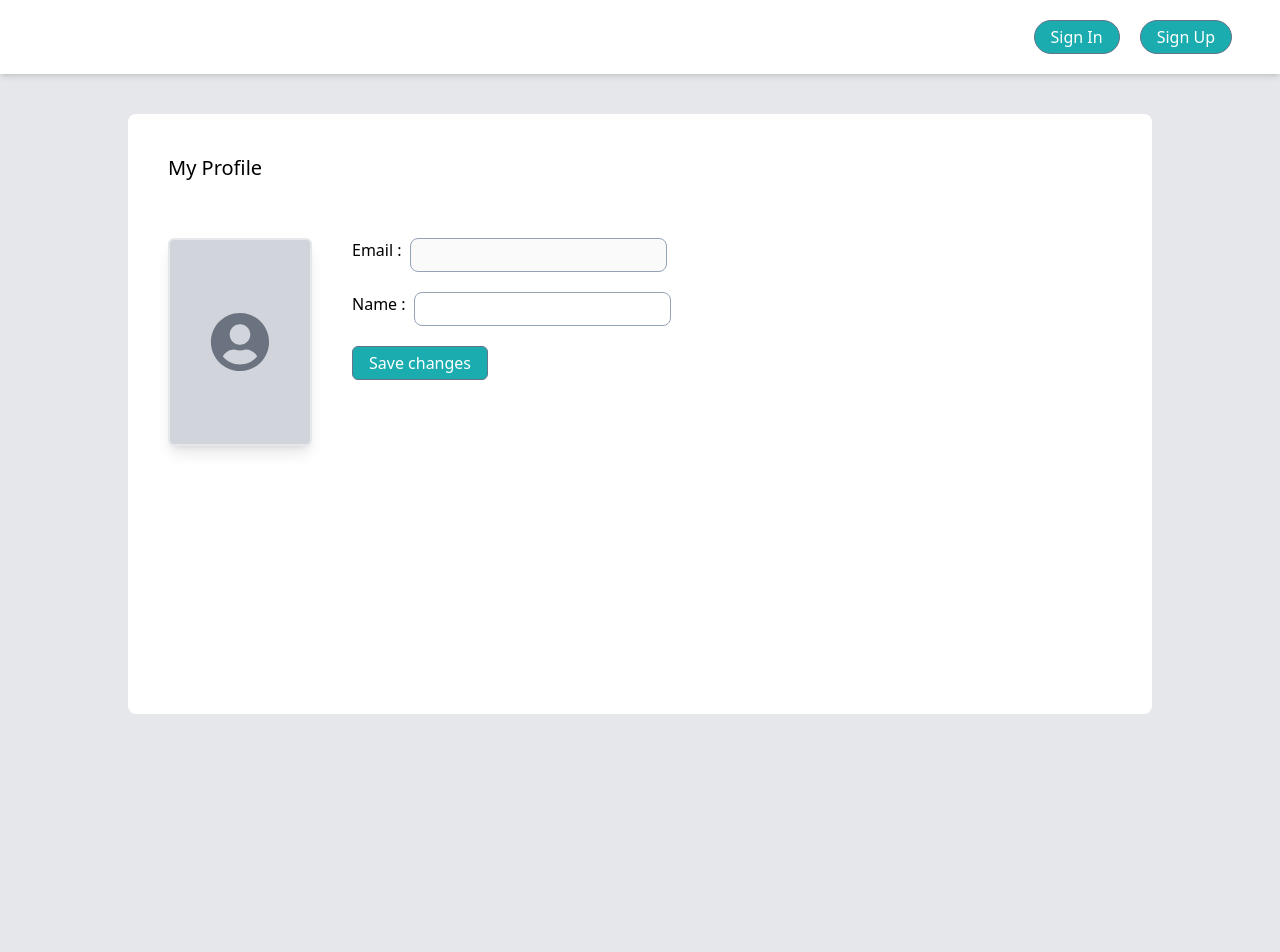
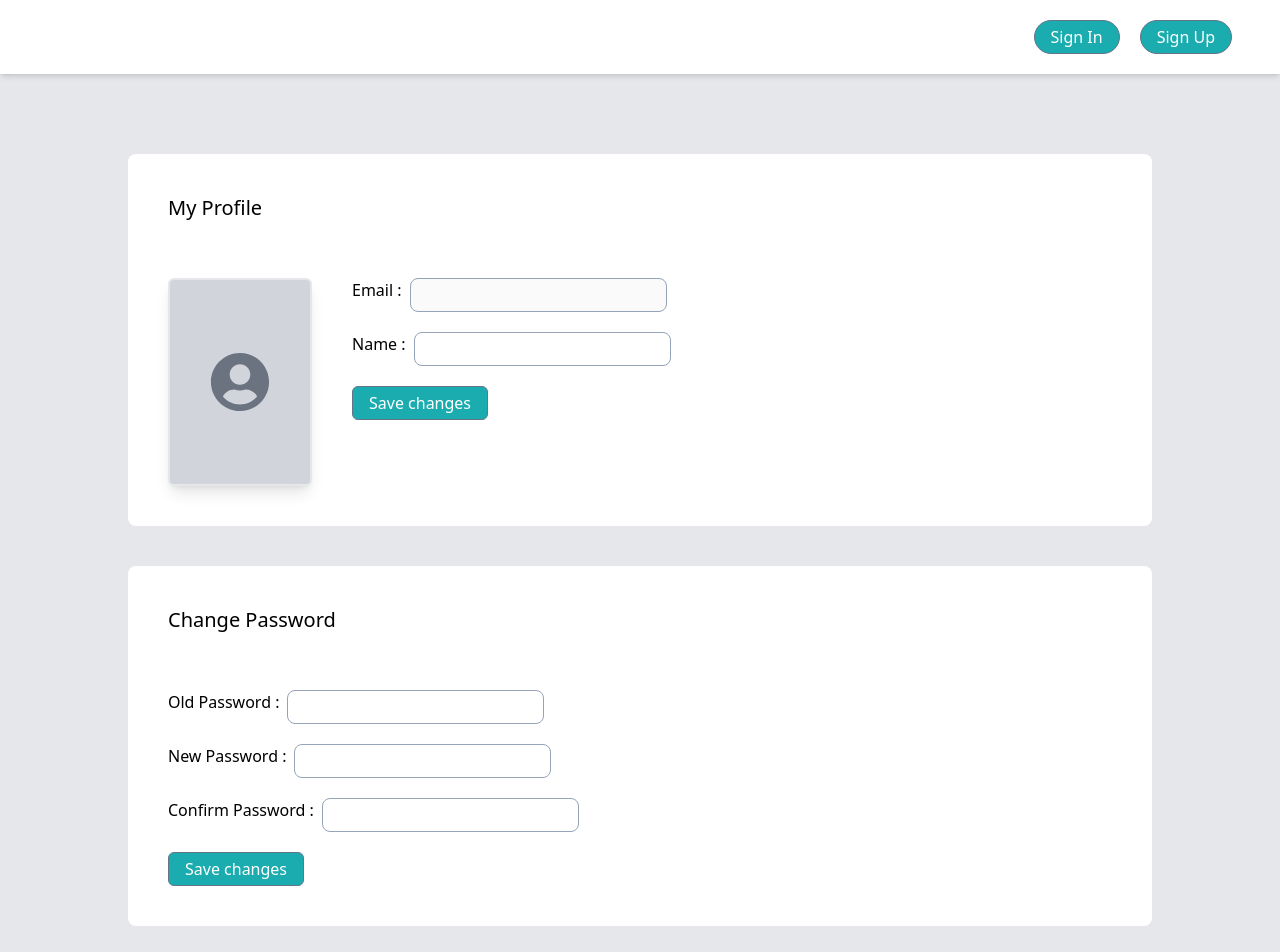
Before and after one commit to si-saaref/fe-incit, a React (Vite) app: page /my-profile in a window 1280 px wide. Shown: the top 952 px of the page. Before the commit the page ends 800 px from the top, so only its background shows below. Built offline with nearby package versions, Linux system fonts and the light colour scheme.

Commit message:
feat: slicing edit password

```diff
--- a/src/App.jsx
+++ b/src/App.jsx
@@ -16,7 +16,7 @@ function App() {
 				<UserContextProvider>
 					<Router>
 						<Navbar />
-						<main>
+						<main className='py-10'>
 							<Routes>
 								{/*! REPORT - CR */}
 								<Route path='/*' element={<Homepage />} />
--- a/src/components/navbar.jsx
+++ b/src/components/navbar.jsx
@@ -1,6 +1,6 @@
 import { FacebookLoginClient } from '@greatsumini/react-facebook-login';
 import { googleLogout } from '@react-oauth/google';
-import { authSignOut } from '../services';
+import { apiAuthSignOut } from '../services';
 import { IoLogOutOutline } from 'react-icons/io5';
 import { FaUserCircle } from 'react-icons/fa';
 import { FiUser } from 'react-icons/fi';
@@ -54,7 +54,7 @@ export default function Navbar() {
 							</li>
 							<li
 								onClick={async () => {
-									await authSignOut();
+									await apiAuthSignOut();
 									googleLogout();
 									FacebookLoginClient.logout(() => {
 										console.log('logout completed!');
--- a/src/context/userContext.jsx
+++ b/src/context/userContext.jsx
@@ -60,6 +60,19 @@ export default function UserContextProvider({ children }) {
 		}
 	};
 
+	const editUser = (data) => {
+		Cookies.remove('userData');
+		setUser({
+			...user,
+			name: data?.name,
+		});
+		const userData = {
+			...user,
+			name: data?.name,
+		};
+		Cookies.set('userData', JSON.stringify(userData));
+	};
+
 	const logoutUser = () => {
 		Cookies.remove('tokenUser');
 		Cookies.remove('userData');
@@ -67,7 +80,7 @@ export default function UserContextProvider({ children }) {
 	};
 
 	return (
-		<UserContext.Provider value={{ user, setUser, loginUser, logoutUser }}>
+		<UserContext.Provider value={{ user, setUser, loginUser, logoutUser, editUser }}>
 			{children}
 		</UserContext.Provider>
 	);
--- a/src/pages/profile.jsx
+++ b/src/pages/profile.jsx
@@ -1,11 +1,14 @@
 import { FaUserCircle } from 'react-icons/fa';
 import { useUser } from '../hook/useUser';
 import { useState } from 'react';
-import { editUser } from '../services';
+import { apiEditUser } from '../services';
 
 export default function Profile() {
-	const { user } = useUser();
+	const { user, editUser } = useUser();
 	const [inputName, setInputName] = useState(user?.name ?? '');
+	const [inputOldPassword, setInputOldPassword] = useState('');
+	const [inputNewPassword, setInputNewPassword] = useState('');
+	const [inputCheckPassword, setInputCheckPassword] = useState('');
 
 	const handleChangeUserInformation = async () => {
 		try {
@@ -17,18 +20,20 @@ export default function Profile() {
 				name: inputName,
 			};
 
-			const response = await editUser(data);
+			const response = await apiEditUser(data);
 
 			if (response.code !== 200) {
 				throw Error(response.message);
 			}
+			editUser(data);
 		} catch (error) {
 			console.log(error.message);
 		}
 	};
 
 	return (
-		<main className='page-wrapper'>
+		<>
+			<main className='page-wrapper !min-h-fit'>
 				<h1>My Profile</h1>
 				<div className='content-wrapper flex gap-10'>
 					<div className='photo-wrapper'>
@@ -68,11 +73,72 @@ export default function Profile() {
 								}}
 							/>
 						</div>
-					<button className='btn !rounded-md' onClick={handleChangeUserInformation}>
+						<button
+							className='btn !rounded-md'
+							onClick={handleChangeUserInformation}
+							disabled={inputName === user?.name}
+						>
 							Save changes
 						</button>
 					</div>
 				</div>
 			</main>
+			<main className='page-wrapper !min-h-fit'>
+				<h1>Change Password</h1>
+				<div className='content-wrapper flex gap-10'>
+					<div className='information-wrapper flex flex-col gap-5 items-start flex-1'>
+						<div className='input-wrapper flex gap-2'>
+							<p>Old Password :</p>
+							<input
+								type='text'
+								name='oldPassword'
+								id='oldPassword'
+								className='input text-gray-400 cursor-not-allowed'
+								autoComplete='off'
+								value={inputOldPassword}
+								onChange={(e) => {
+									setInputOldPassword(e.target.value);
+								}}
+							/>
+						</div>
+						<div className='input-wrapper flex gap-2'>
+							<p>New Password :</p>
+							<input
+								type='text'
+								name='newPassword'
+								id='newPassword'
+								className='input'
+								autoComplete='off'
+								value={inputNewPassword}
+								onChange={(e) => {
+									setInputNewPassword(e.target.value);
+								}}
+							/>
+						</div>
+						<div className='input-wrapper flex gap-2'>
+							<p>Confirm Password :</p>
+							<input
+								type='text'
+								name='checkPassword'
+								id='checkPassword'
+								className='input'
+								autoComplete='off'
+								value={inputCheckPassword}
+								onChange={(e) => {
+									setInputCheckPassword(e.target.value);
+								}}
+							/>
+						</div>
+						<button
+							className='btn !rounded-md'
+							onClick={handleChangeUserInformation}
+							disabled={inputName === user?.name}
+						>
+							Save changes
+						</button>
+					</div>
+				</div>
+			</main>
+		</>
 	);
 }
--- a/src/pages/signIn.jsx
+++ b/src/pages/signIn.jsx
@@ -5,7 +5,7 @@ import { LuEyeOff } from 'react-icons/lu';
 import { useNavigate } from 'react-router-dom';
 import FacebookLogin from '@greatsumini/react-facebook-login';
 import { MdFacebook } from 'react-icons/md';
-import { authSignIn } from '../services';
+import { apiAuthSignIn } from '../services';
 import { useUser } from '../hook/useUser';
 
 export default function SignIn() {
@@ -25,7 +25,7 @@ export default function SignIn() {
 				email: inputEmail,
 				password: inputPassword,
 			};
-			const response = await authSignIn(data);
+			const response = await apiAuthSignIn(data);
 			if (response.status !== 200) {
 				throw Error(response.message);
 			}
--- a/src/pages/signUp.jsx
+++ b/src/pages/signUp.jsx
@@ -4,7 +4,7 @@ import { useState } from 'react';
 import { LuEye, LuEyeOff } from 'react-icons/lu';
 import { MdFacebook } from 'react-icons/md';
 import { useNavigate } from 'react-router-dom';
-import { authSignUp } from '../services';
+import { apiAuthSignUp } from '../services';
 // import { useUser } from '../hook/useUser';
 
 export default function SignUp() {
@@ -45,7 +45,7 @@ export default function SignUp() {
 				password: inputPassword,
 			};
 
-			const response = await authSignUp(data);
+			const response = await apiAuthSignUp(data);
 
 			console.log(response);
 
--- a/src/services/index.js
+++ b/src/services/index.js
@@ -1,6 +1,8 @@
+import Cookies from 'js-cookie';
+
 const baseURL = import.meta.env.VITE_BASE_URL;
 
-export const authSignUp = async (data) => {
+export const apiAuthSignUp = async (data) => {
 	const respJson = await fetch(`${baseURL}/auth/sign-up`, {
 		method: 'POST',
 		body: JSON.stringify(data),
@@ -12,7 +14,7 @@ export const authSignUp = async (data) => {
 	return respJson.json();
 };
 
-export const authSignIn = async (data) => {
+export const apiAuthSignIn = async (data) => {
 	const respJson = await fetch(`${baseURL}/auth/sign-in`, {
 		method: 'POST',
 		body: JSON.stringify(data),
@@ -24,7 +26,7 @@ export const authSignIn = async (data) => {
 	return respJson.json();
 };
 
-export const authSignOut = async () => {
+export const apiAuthSignOut = async () => {
 	const data = {
 		email: 'testing@gmail.com',
 	};
@@ -39,18 +41,34 @@ export const authSignOut = async () => {
 	return respJson.json();
 };
 
-export const editUser = async (data) => {
-	const payload = {
-		...data,
-		email: 'testing@gmail.com',
-	};
+export const apiEditUser = async (data) => {
+	const tokenUser = Cookies.get('tokenUser') ?? '';
+	const token = Buffer.from(tokenUser, 'base64').toString('');
+
 	const respJson = await fetch(`${baseURL}/auth/edit-user`, {
 		method: 'PUT',
-		body: JSON.stringify(payload),
+		body: JSON.stringify(data),
 		headers: {
 			'Content-type': 'application/json',
+			Authorization: `Bearer ${token}`,
 		},
 	});
 
 	return respJson.json();
 };
+
+export const apiEditPassword = async (data) => {
+	const tokenUser = Cookies.get('tokenUser') ?? '';
+	const token = Buffer.from(tokenUser, 'base64').toString('');
+
+	const respJson = await fetch(`${baseURL}/auth/edit-password`, {
+		method: 'PUT',
+		body: JSON.stringify(data),
+		headers: {
+			'Content-type': 'application/json',
+			Authorization: `Bearer ${token}`,
+		},
+	});
+
+	return respJson.json();
+};
```
Lines whose indentation alone changed are shown as unchanged.
